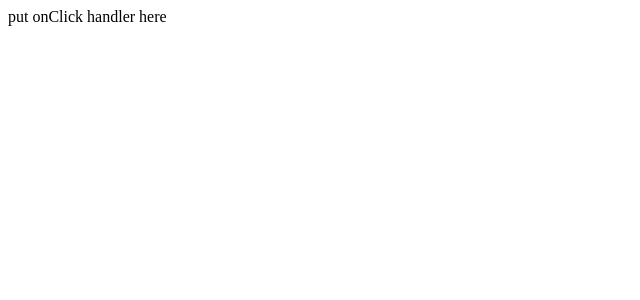
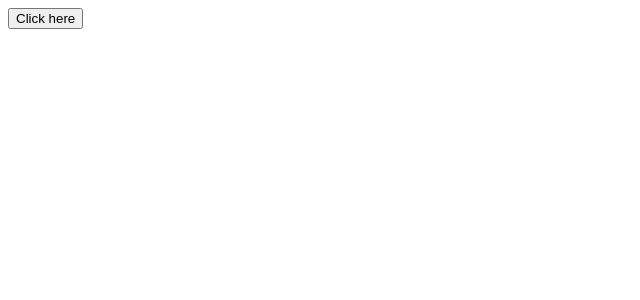
Before and after one commit to laurelherting/sustainability-to-do, a React (Create React App) app: page / in a window 1280 px wide. Shown: the top 300 px of the page, without its empty margins (0-640 px from the left). Built offline with nearby package versions, Linux system fonts and the light colour scheme.

Commit message:
update button

```diff
--- a/src/App.js
+++ b/src/App.js
@@ -1,7 +1,11 @@
 import React from "react";
 
 function App() {
-    return <div>put onClick handler here</div>;
+    return (
+      <div>
+        <button onMouseOver="myFunction()">Click here</button>
+      </div>
+    );
 }
 
 export default App;
```
